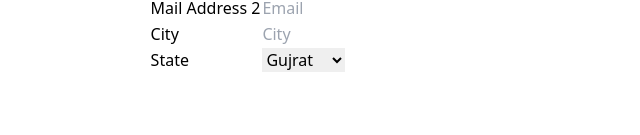
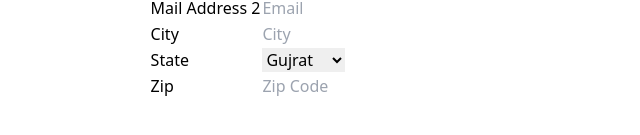
Before and after one commit to Paul-0220/Form-assessment, a plain HTML site: page index.html in a window 1280 px wide. Shown: the part 141-276 px from the top of the page, without its empty margins (318-958 px from the left). Drawn offline with nearby package versions, Linux system fonts and the light colour scheme.

Commit message:
added zip block

```diff
--- a/index.html
+++ b/index.html
@@ -42,6 +42,10 @@
                         <option value="Mumbai">Mumbai</option>
                     </select></td>
                 </tr>
+                <tr>
+                    <td>Zip</td>
+                    <td><input type=text name="zip" placeholder="Zip Code"></td>
+                </tr>
 
         </table>
         </center>
```
